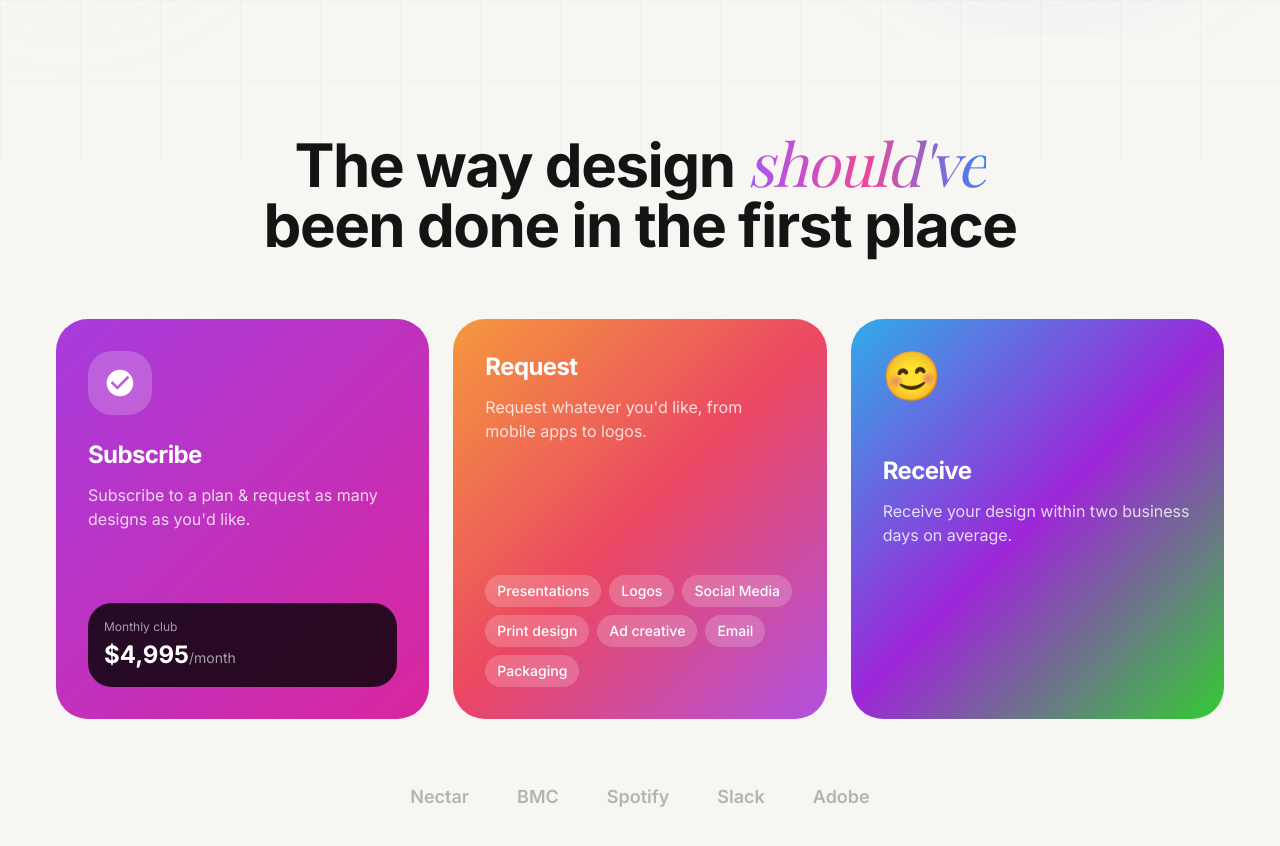
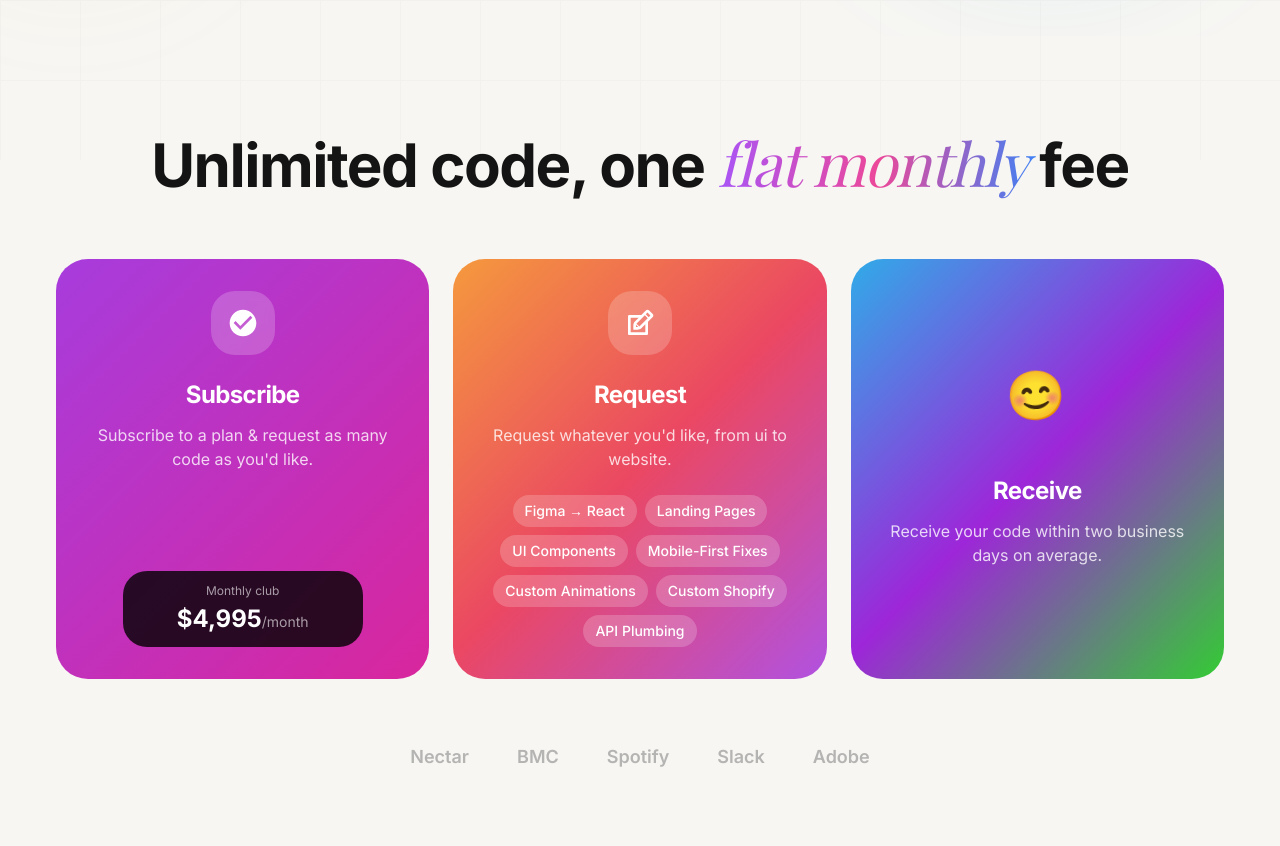
Before and after one commit to sidrashi/figma-to-html, a React (Vite) app: page / in a window 1280 px wide. Shown: the part 640-1486 px from the top of the page. Built offline with nearby package versions, Linux system fonts and the light colour scheme; the HTML template or start-up script is replaced by a standard one; a web font is replaced by a local one.

Commit message:
Update process section with custom content

```diff
--- a/src/components/Process.tsx
+++ b/src/components/Process.tsx
@@ -32,12 +32,11 @@ const Process = () => {
           transition={{ duration: 0.6 }}
         >
           <h2 className="text-3xl sm:text-4xl md:text-5xl lg:text-6xl font-bold leading-tight">
-            The way design{" "}
+            Unlimited code, one{" "}
             <span className="font-serif italic font-normal text-gradient bg-gradient-to-r from-purple-500 via-pink-500 to-orange-500 bg-clip-text text-transparent">
-              should've
+              flat monthly{" "}
             </span>
-            <br className="hidden sm:block" />
-            <span className="sm:hidden"> </span>been done in the first place
+            fee
           </h2>
         </motion.div>
 
@@ -51,11 +50,11 @@ const Process = () => {
         >
           {/* Card 1 - Subscribe */}
           <motion.div
-            className="card-gradient-1 rounded-2xl sm:rounded-3xl p-6 sm:p-8 text-white min-h-[320px] sm:min-h-[380px] md:min-h-[400px] flex flex-col"
+            className="card-gradient-1 rounded-2xl sm:rounded-3xl p-6 sm:p-8 text-white min-h-[320px] sm:min-h-[380px] md:min-h-[400px] flex flex-col justify-center items-center text-center"
             variants={cardVariants}
             whileHover={{ y: -8, transition: { duration: 0.3 } }}
           >
-            <div className="mb-auto">
+            <div className="mb-auto flex flex-col justify-center items-center">
               <motion.div
                 className="w-12 h-12 sm:w-16 sm:h-16 bg-white/20 backdrop-blur-sm rounded-xl sm:rounded-2xl flex items-center justify-center mb-4 sm:mb-6"
                 whileHover={{ rotate: 10, scale: 1.1 }}
@@ -72,20 +71,20 @@ const Process = () => {
                 Subscribe
               </h3>
               <p className="text-white/80 text-sm sm:text-base">
-                Subscribe to a plan & request as many designs as you'd like.
+                Subscribe to a plan & request as many code as you'd like.
               </p>
             </div>
 
             {/* Mock pricing card */}
             <motion.div
-              className="bg-black/80 rounded-xl sm:rounded-2xl p-3 sm:p-4 mt-4 sm:mt-6"
+              className="bg-black/80 rounded-xl sm:rounded-2xl p-3 mt-4 sm:mt-6 w-full max-w-[240px]"
               initial={{ opacity: 0, scale: 0.9 }}
               whileInView={{ opacity: 1, scale: 1 }}
               viewport={{ once: true }}
               transition={{ delay: 0.3 }}
             >
               <p className="text-xs text-white/60 mb-1">Monthly club</p>
-              <p className="text-xl sm:text-2xl font-bold text-white">
+              <p className="text-xl md:text-2xl font-bold text-white">
                 $4,995
                 <span className="text-xs sm:text-sm font-normal text-white/60">
                   /month
@@ -96,35 +95,47 @@ const Process = () => {
 
           {/* Card 2 - Request */}
           <motion.div
-            className="card-gradient-2 rounded-2xl sm:rounded-3xl p-6 sm:p-8 text-white min-h-[320px] sm:min-h-[380px] md:min-h-[400px] flex flex-col"
+            className="card-gradient-2 rounded-2xl sm:rounded-3xl p-6 sm:p-8 text-white min-h-[320px] sm:min-h-[380px] md:min-h-[400px] flex flex-col justify-center items-center text-center"
             variants={cardVariants}
             whileHover={{ y: -8, transition: { duration: 0.3 } }}
           >
-            <div className="mb-auto">
+            <div className="mb-auto flex flex-col justify-center items-center">
+              <motion.div
+                className="w-12 h-12 sm:w-16 sm:h-16 bg-white/20 backdrop-blur-sm rounded-xl sm:rounded-2xl flex items-center justify-center mb-4 sm:mb-6"
+                whileHover={{ rotate: 10, scale: 1.1 }}
+              >
+                <svg
+                  className="w-10 h-10 sm:w-8 sm:h-8"
+                  fill="currentColor"
+                  viewBox="0 0 24 24"
+                >
+                 <path d="M21.561 5.318l-2.879-2.879c-.293-.293-.677-.439-1.061-.439-.385 0-.768.146-1.061.439l-3.56 3.561h-9c-.552 0-1 .447-1 1v13c0 .553.448 1 1 1h13c.552 0 1-.447 1-1v-9l3.561-3.561c.293-.293.439-.677.439-1.061s-.146-.767-.439-1.06zm-10.061 9.354l-2.172-2.172 6.293-6.293 2.172 2.172-6.293 6.293zm-2.561-1.339l1.756 1.728-1.695-.061-.061-1.667zm7.061 5.667h-11v-11h6l-3.18 3.18c-.293.293-.478.812-.629 1.289-.16.5-.191 1.056-.191 1.47v3.061h3.061c.414 0 1.108-.1 1.571-.29.464-.19.896-.347 1.188-.64l3.18-3.07v6zm2.5-11.328l-2.172-2.172 1.293-1.293 2.171 2.172-1.292 1.293z"/>
+                </svg>
+              </motion.div>
               <h3 className="text-xl sm:text-2xl font-bold mb-2 sm:mb-3">
                 Request
               </h3>
-              <p className="text-white/80 mb-4 sm:mb-6 text-sm sm:text-base">
-                Request whatever you'd like, from mobile apps to logos.
+              <p className="text-white/80 mb-4 sm:mb-6 text-sm sm:text-base max-w-xs">
+                Request whatever you'd like, from ui to website.
               </p>
             </div>
 
             {/* Service tags */}
             <motion.div
-              className="flex flex-wrap gap-1.5 sm:gap-2"
+              className="flex flex-wrap justify-center gap-1.5 sm:gap-2"
               initial={{ opacity: 0 }}
               whileInView={{ opacity: 1 }}
               viewport={{ once: true }}
               transition={{ delay: 0.4, staggerChildren: 0.05 }}
             >
               {[
-                "Presentations",
-                "Logos",
-                "Social Media",
-                "Print design",
-                "Ad creative",
-                "Email",
-                "Packaging",
+                "Figma → React",
+                "Landing Pages",
+                "UI Components",
+                "Mobile-First Fixes",
+                "Custom Animations",
+                "Custom Shopify",
+                "API Plumbing",
               ].map((service, i) => (
                 <motion.span
                   key={service}
@@ -146,13 +157,13 @@ const Process = () => {
 
           {/* Card 3 - Receive */}
           <motion.div
-            className="card-gradient-3 rounded-2xl sm:rounded-3xl p-6 sm:p-8 text-white min-h-[320px] sm:min-h-[380px] md:min-h-[400px] flex flex-col sm:col-span-2 md:col-span-1"
+            className="card-gradient-3 rounded-2xl sm:rounded-3xl p-6 sm:p-8 text-white min-h-[320px] sm:min-h-[380px] md:min-h-[400px] sm:col-span-2 md:col-span-1 flex flex-col justify-center items-center text-center"
             variants={cardVariants}
             whileHover={{ y: -8, transition: { duration: 0.3 } }}
           >
-            <div className="mb-auto">
+            <div className="my-auto flex flex-col justify-center items-center">
               <motion.div
-                className="w-16 h-16 sm:w-20 sm:h-20 mb-4 sm:mb-6 text-4xl sm:text-5xl"
+                className="w-16 h-16 sm:w-20 sm:h-20 mb-4 sm:mb-6 text-5xl sm:text-5xl"
                 animate={{ rotate: [0, 5, -5, 0] }}
                 transition={{
                   duration: 4,
@@ -165,8 +176,8 @@ const Process = () => {
               <h3 className="text-xl sm:text-2xl font-bold mb-2 sm:mb-3">
                 Receive
               </h3>
-              <p className="text-white/80 text-sm sm:text-base">
-                Receive your design within two business days on average.
+              <p className="text-white/80 text-sm sm:text-base max-w-xs">
+                Receive your code within two business days on average.
               </p>
             </div>
           </motion.div>
```
